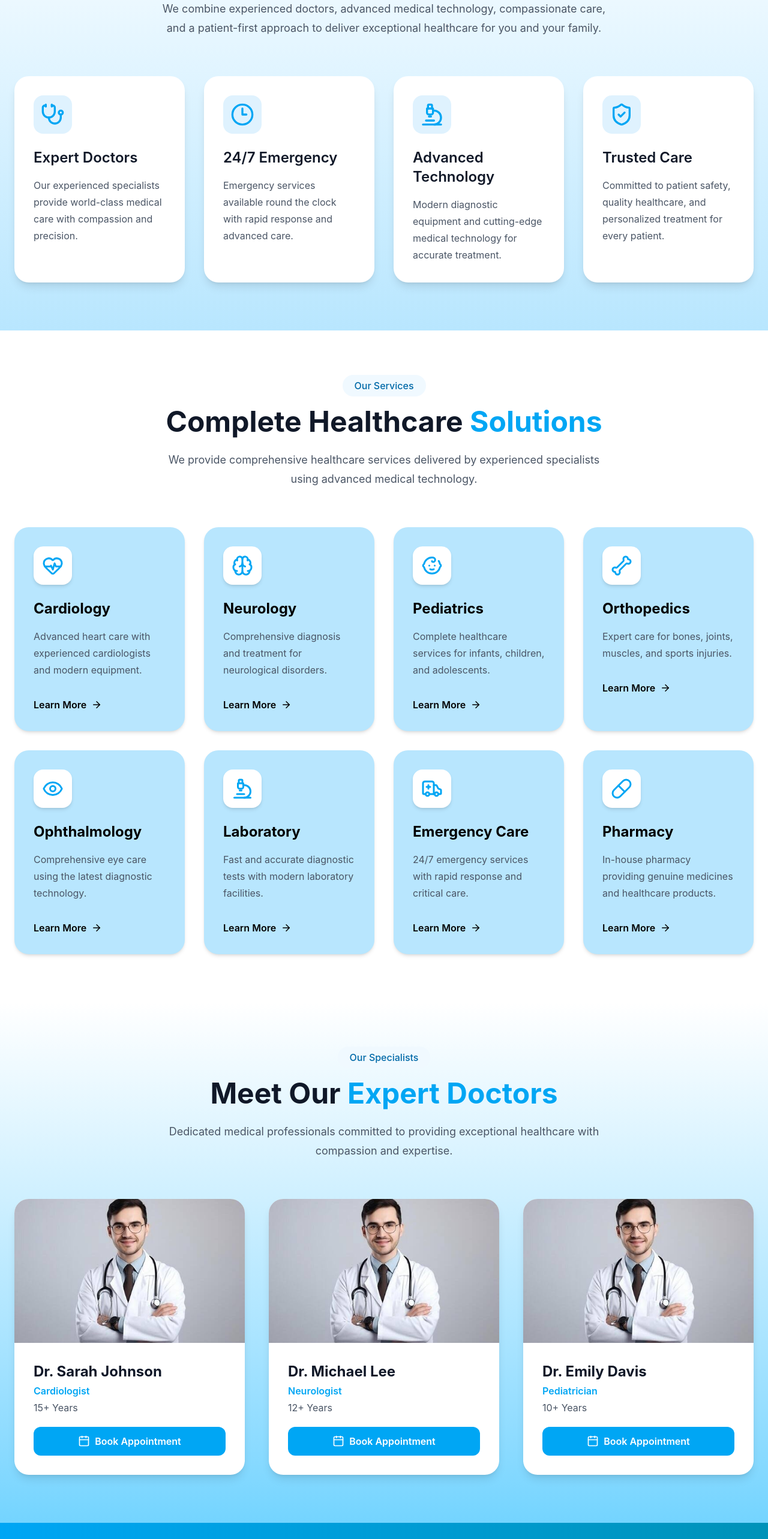
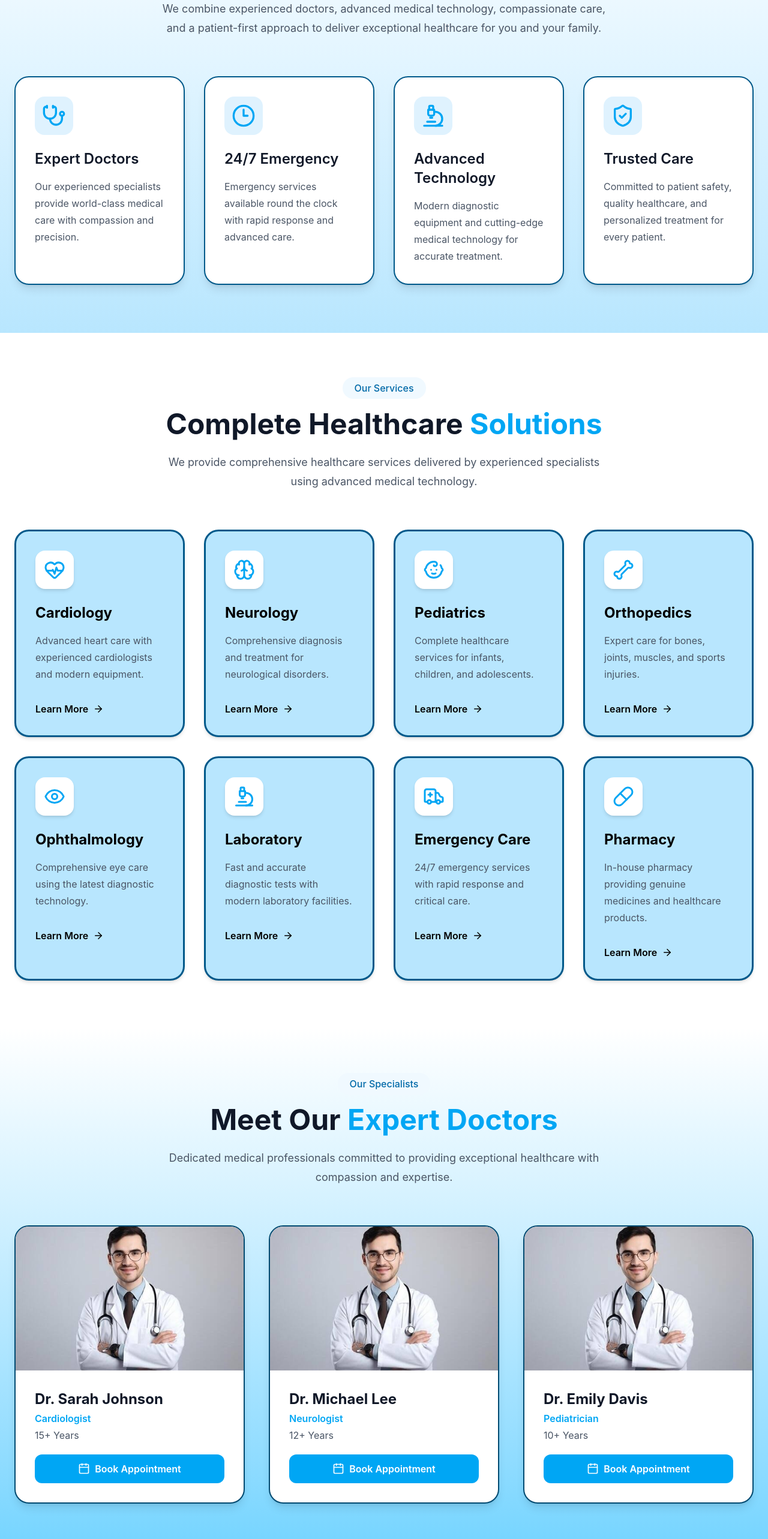
Before and after one commit to Aravindmax/Dr.Varshini-memorial-hospital, a React (Vite) app: page / in a window 1280 px wide. Shown: the part 1120-3686 px from the top of the page at 60% size. Built offline with nearby package versions, Linux system fonts and the light colour scheme.

Commit message:
added borders

```diff
--- a/src/components/Contact.jsx
+++ b/src/components/Contact.jsx
@@ -27,7 +27,7 @@ export default function Contact() {
         <div className="grid lg:grid-cols-2 gap-12">
 
           {/* Contact Information */}
-          <div className="bg-white rounded-3xl shadow-lg p-10">
+          <div className="bg-white border-1 border-sky-800 rounded-3xl shadow-lg p-10">
 
             <h3 className="text-3xl font-bold text-gray-900">
               Get In Touch
@@ -81,7 +81,7 @@ export default function Contact() {
           </div>
 
           {/* Contact Form */}
-          <div className="bg-white rounded-3xl shadow-lg p-10">
+          <div className="bg-white border-1 border-sky-800 rounded-3xl shadow-lg p-10">
 
             <h3 className="text-3xl font-bold text-gray-900">
               Send a Message
--- a/src/components/Stats.jsx
+++ b/src/components/Stats.jsx
@@ -55,7 +55,7 @@ export default function Stats() {
 
             <div
               key={index}
-              className="bg-white rounded-3xl p-10 shadow-lg hover:shadow-2xl hover:-translate-y-2 transition duration-300 text-center"
+              className="bg-white border-1 border-sky-800 rounded-3xl p-10 shadow-lg hover:shadow-2xl hover:-translate-y-2 transition duration-300 text-center"
             >
 
               <div className="mx-auto flex items-center justify-center w-20 h-20 rounded-full bg-sky-100 text-sky-500">
--- a/src/components/doctors.jsx
+++ b/src/components/doctors.jsx
@@ -56,7 +56,7 @@ export default function Doctors() {
 
             <div
               key={index}
-              className="bg-white rounded-3xl overflow-hidden shadow-lg hover:shadow-2xl transition-all duration-300 hover:-translate-y-3"
+              className="bg-white border-2 border-sky-900 rounded-3xl overflow-hidden shadow-lg hover:shadow-2xl transition-all duration-300 hover:-translate-y-3"
             >
 
               <img
--- a/src/components/services.jsx
+++ b/src/components/services.jsx
@@ -86,7 +86,7 @@ export default function Services() {
           {services.map((service, index) => (
             <div
               key={index}
-              className="group bg-sky-200 rounded-3xl p-8 hover:bg-sky-500 hover:text-white transition-all duration-300 hover:-translate-y-3 shadow-md hover:shadow-2xl"
+              className="group  border-3 border-sky-800 bg-sky-200 rounded-3xl p-8 hover:bg-sky-500 hover:text-white transition-all duration-300 hover:-translate-y-3 shadow-md hover:shadow-2xl"
             >
               <div className="w-16 h-16 flex items-center justify-center rounded-2xl bg-white text-sky-500 group-hover:bg-sky-500 group-hover:text-white shadow-md">
                 {service.icon}
--- a/src/components/whychooseus.jsx
+++ b/src/components/whychooseus.jsx
@@ -68,7 +68,7 @@ export default function WhyChooseUs() {
           {features.map((feature, index) => (
             <div
               key={index}
-              className="group bg-white rounded-3xl p-8 shadow-lg hover:shadow-2xl transition-all duration-300 hover:-translate-y-3"
+              className="group bg-white border-2 border-sky-800 rounded-3xl p-8 shadow-lg hover:shadow-2xl transition-all duration-300 hover:-translate-y-3"
             >
               <div className="w-16 h-16 rounded-2xl bg-sky-100 text-sky-500 flex items-center justify-center group-hover:bg-sky-500 group-hover:text-white transition-all duration-300">
                 {feature.icon}
```
